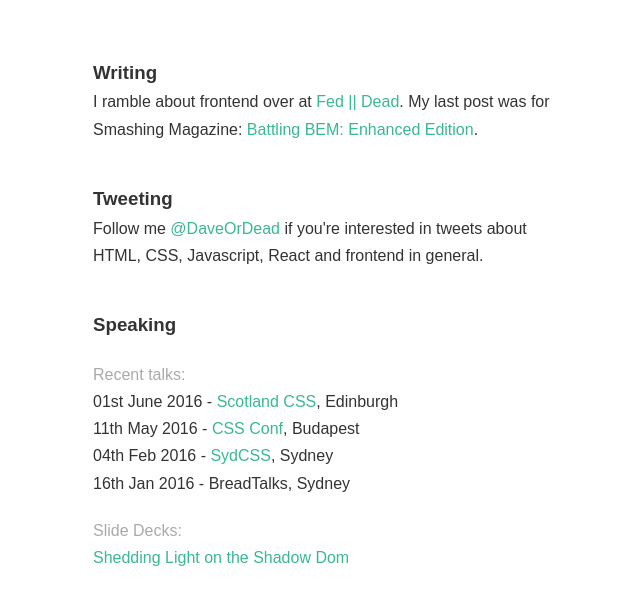
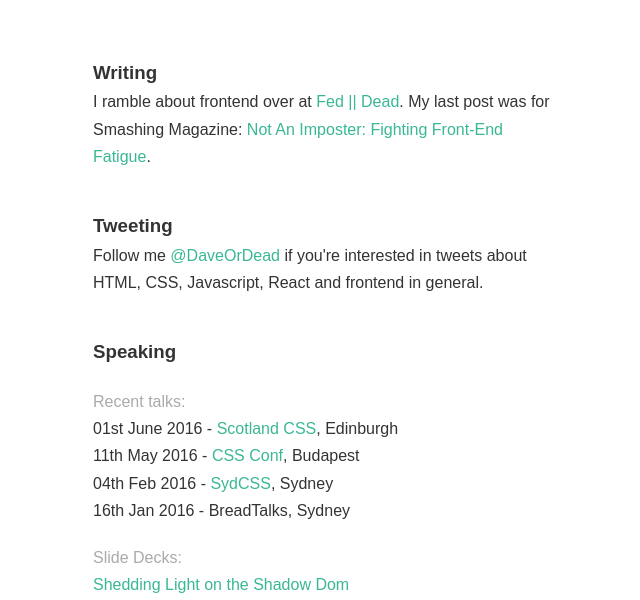
Before and after one commit to DaveOrDead/davidberner, a website: page index.html in a window 1280 px wide. Shown: the part 200-800 px from the top of the page, without its empty margins (317-957 px from the left). Drawn offline with Linux system fonts and the light colour scheme.

Commit message:
Update to latest article

```diff
--- a/index.html
+++ b/index.html
@@ -28,7 +28,7 @@
 
                         <h3 class="c-card__title">Writing</h3>
 
-                        <p class="c-card__summary">I ramble about frontend over at <a href="http://fedordead.com" title="Frontend Development Blog">Fed || Dead</a>. My last post was for Smashing Magazine: <a href="https://www.smashingmagazine.com/2016/06/battling-bem-extended-edition-common-problems-and-how-to-avoid-them/">Battling BEM: Enhanced Edition</a>.</p>
+                        <p class="c-card__summary">I ramble about frontend over at <a href="http://fedordead.com" title="Frontend Development Blog">Fed || Dead</a>. My last post was for Smashing Magazine: <a href="https://www.smashingmagazine.com/2016/11/not-an-imposter-fighting-front-end-fatigue/">Not An Imposter: Fighting Front-End Fatigue</a>.</p>
 
                     </div>
                 </li>
```
